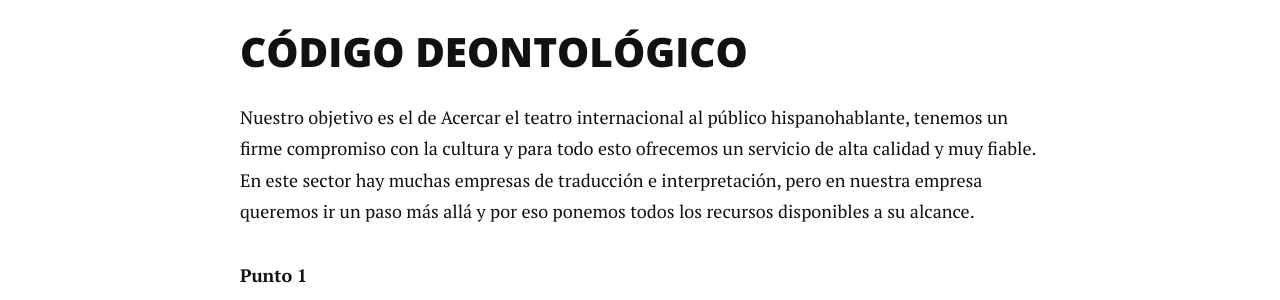
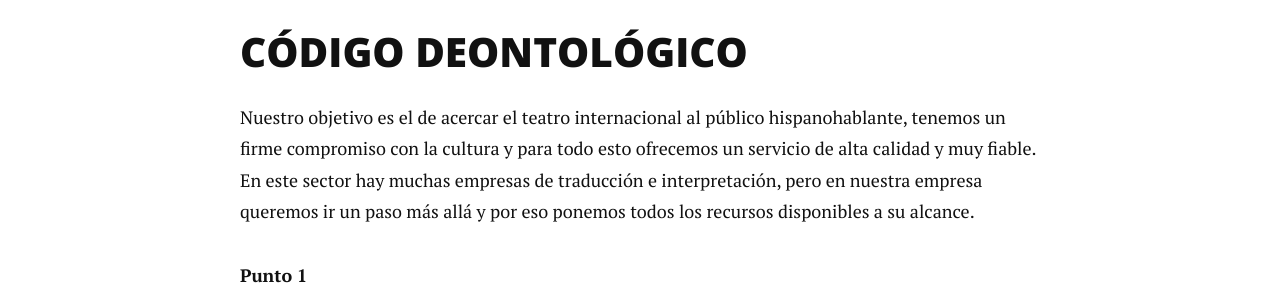
Before and after one commit to entrebambalinas/entrebambalinas.github.io, a Jekyll site: the page built from valores.md, in a window 1280 px wide. Shown: the part 251-551 px from the top of the page. Built offline with Jekyll 4.4.1, drawn with Linux system fonts in a browser that asks for light colours; nearby versions of some CDN libraries.

```diff
--- a/valores.md
+++ b/valores.md
@@ -5,7 +5,7 @@ title: Valores
 ## CÓDIGO DEONTOLÓGICO ##
 
 
-Nuestro objetivo es el de Acercar el teatro internacional al público hispanohablante, tenemos un firme compromiso con la cultura y para todo esto ofrecemos un servicio de alta calidad y muy fiable. En este sector hay muchas empresas de traducción e interpretación, pero en nuestra empresa queremos ir un paso más allá y por eso ponemos todos los recursos disponibles a su alcance.
+Nuestro objetivo es el de acercar el teatro internacional al público hispanohablante, tenemos un firme compromiso con la cultura y para todo esto ofrecemos un servicio de alta calidad y muy fiable. En este sector hay muchas empresas de traducción e interpretación, pero en nuestra empresa queremos ir un paso más allá y por eso ponemos todos los recursos disponibles a su alcance.
 
 
 
```
